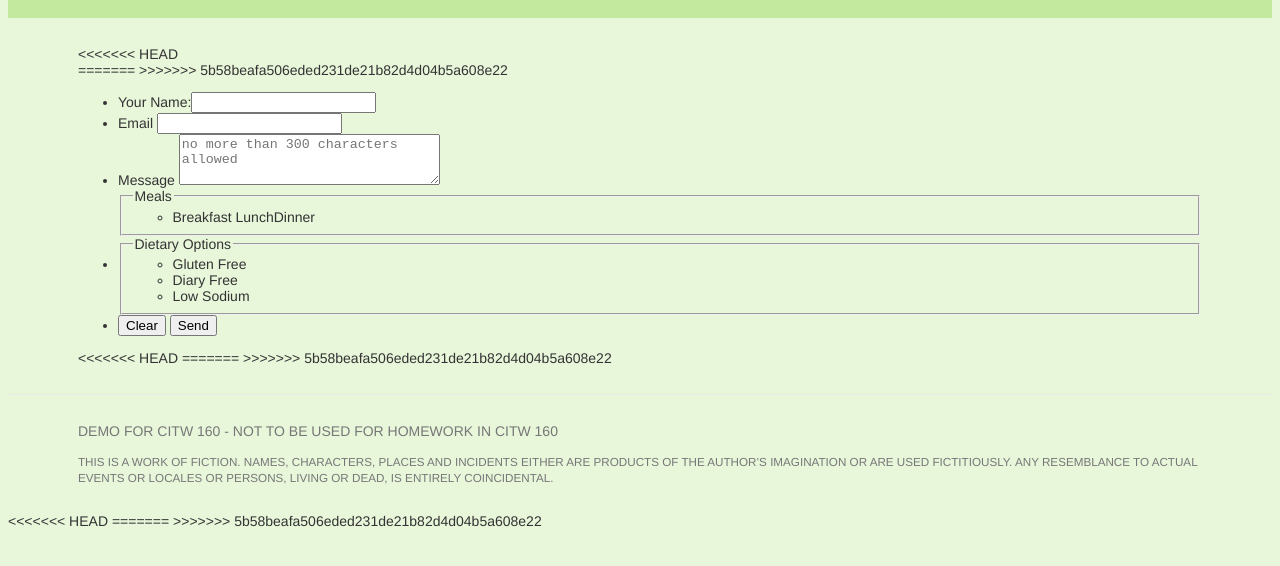
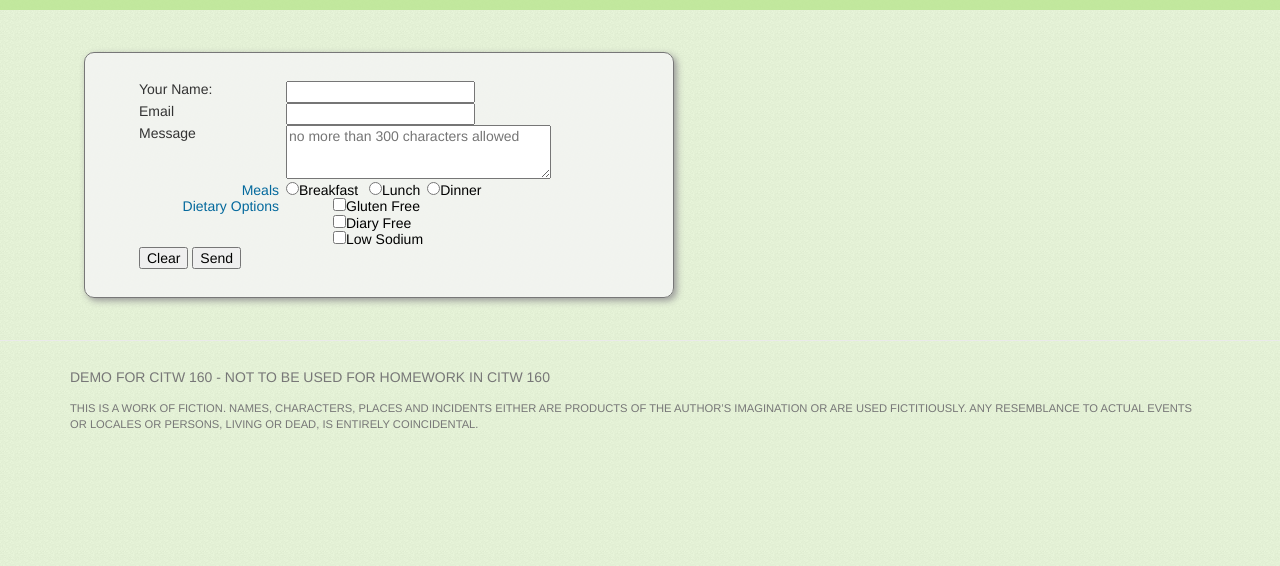
Before and after one commit to dennispipper/lettuce-eat-solution, a plain HTML site: page contact.html in a window 1280 px wide. Shown: the part 156-722 px from the top of the page. Drawn offline with Linux system fonts and the light colour scheme.

Commit message:
Used the proper style sheet for the demo

```diff
--- a/contact.html
+++ b/contact.html
@@ -4,7 +4,7 @@
 <head>
 	<meta charset="utf-8">
 	<title>Lettuce Eat - Soup and Salad Bar - Contact Us</title>
-	<link rel="stylesheet" href="css/normailze.css">
+	<link rel="stylesheet" href="css/normalize.css">
 	<link rel="stylesheet" href="css/style.css">
 </head>
 
@@ -23,11 +23,7 @@
 	</header>
 
 	<section>
-<<<<<<< HEAD
 		<form action="#" method="post">
-=======
-	<form action="#" method="post">
->>>>>>> 5b58beafa506eded231de21b82d4d04b5a608e22
 			<ul>
 				<li><label for="name">Your Name:</label><input type="text" name="name" id="name"></li>
 				<li><label for="email">Email</label>
@@ -68,10 +64,6 @@
 
 
 		</form>
-<<<<<<< HEAD
-
-=======
->>>>>>> 5b58beafa506eded231de21b82d4d04b5a608e22
 	</section>
 
 
@@ -83,9 +75,5 @@
 	</footer>
 
 </body>
-<<<<<<< HEAD
 
 </html>
-=======
-</html>
->>>>>>> 5b58beafa506eded231de21b82d4d04b5a608e22
--- a/css/style.css
+++ b/css/style.css
@@ -8,8 +8,8 @@ body {
   color: #333333;
   font-size: 14px;
   font-family: "Raleway", Helvetica, Sans-serif;
-  background-color: rgba(180,228,134, .3);
-
+  background-color: rgba(180, 228, 134, 0.3);
+  background-image: url('../img/bg.png');
 }
 a {
   text-decoration: none;
@@ -39,16 +39,30 @@ img.right {
 	float:right;
 	margin-left: 7px;
 }
-img {
-	max-width:100%;
+/*	max-width:100%;
 	height:auto;
 }
-
+*/
 p.intro {
 	font-weight: lighter;
 	font-size: 2em;
 	line-height: 1.75;
 }
+
+/*add for Ch 14 material*/
+
+.announce {
+  text-transform: uppercase;
+  font-size: 2.5em;
+  color: rgb(50, 175, 50);
+  border-top: 1px solid;
+  border-left: 3px solid;
+  border-radius: 10px;
+  float:right;
+  margin: 10px;
+
+}
+
 
 /**
 	horizontal menu style
@@ -170,50 +184,60 @@ footer {
 
 
 /***** Form Extras ******/
-
-/*resets the radio and checkbox to be styled*/
- input[type="checkbox"],
- input[type="radio"] {
-  display: none;
+form ul li {
+  list-style-type: none;
 }
-/* creates a checkbox using CSS - much nicer*/
- input[type="checkbox"] + label:before {
-  background-color: white;
-  border: 1px solid #d6d8d9;
-  content: "";
-  display: inline-block;
-  height: 16px;
-  margin: -2px 6px 0 0;
-  vertical-align: middle;
-  width: 16px;
+form {
+  width: 40em;
+  border: 1px solid #777;
+  border-radius: 10px;
+  box-shadow: .2em .2em .5em #999;
+  background-color:rgba(245, 245, 245, 0.83);
+  padding: 1em;
+  margin: 1em;
 }
-/*creates a checkmark and aligns in box*/
- input[type="checkbox"]:checked + label:before {
-  content: "\2713"; /*Unicode checkmark symbol*/
-  font-size: 12px;
-  line-height: 16px;
-  text-align: center;
+label {
+  display: block;
+  float: left;
+  width:10em;
+  margin-right: .5em;
+  color: #333;
 }
-/* creates a radio button list using CSS - much nicer*/
- input[type="radio"] + label:before {
-  background-color: white;
-  border: 1px solid #d6d8d9;
-  border-radius: 12px;
-  content: "";
-  display: inline-block;
-  height: 12px;
-  margin: -2px 6px 0 0;
-  vertical-align: middle;
-  width: 12px;
-}
-/* creates a radio button and aligns it in the circle*/
- input[type="radio"]:checked + label:before {
-  content: "\2022";
-  font-size: 26px;
-  text-align: center;
-  line-height: 13px;
+fieldset {
+  margin: 0;
+  padding: 0;
+  border: none;
 }
 
+legend {
+  display: block;
+  width:10em;
+  float: left;
+  margin-right: .5em;
+  text-align: right;
+  color: #04699d;
+}
+#meals label, #dietary label{
+  color: #000;
+  display: inline;
+  float: none;
+  text-align: inherit;
+  width: auto;
+  font-weight: normal;
+  background-color: inherit;
+}
+#meals ul li {
+  display: inline;
+  margin-bottom: 0;
+
+}
+#dietary ul {
+  margin-left: 11em;
+}
+#dietary ul li {
+  margin-bottom: 0;
+  clear:none;
+}
 /**************************************************************************
  	Helper Styles
 **************************************************************************/
```
